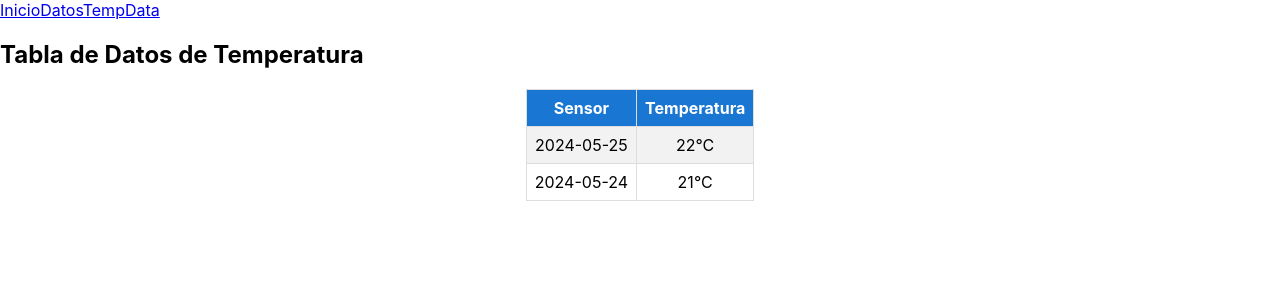
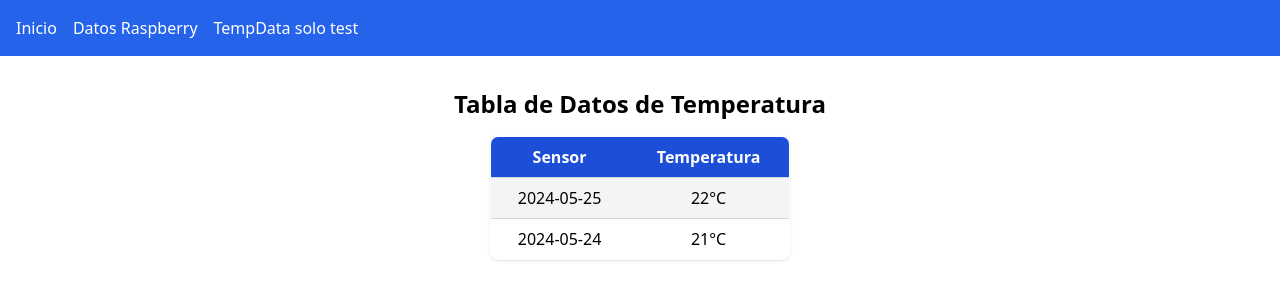
Before and after one commit to spotfreeman/telemetria-frontend, a React (Create React App) app: page /tempdata in a window 1280 px wide. Shown: the top 300 px of the page. Built offline with nearby package versions, Linux system fonts and the light colour scheme.

Commit message:
Actualización de estilos con Tailwind y mejoras en tablas

```diff
--- a/package.json
+++ b/package.json
@@ -3,6 +3,7 @@
   "version": "0.1.0",
   "private": true,
   "dependencies": {
+    "@heroicons/react": "^2.2.0",
     "@testing-library/dom": "^10.4.0",
     "@testing-library/jest-dom": "^6.6.3",
     "@testing-library/react": "^16.3.0",
@@ -37,5 +38,10 @@
       "last 1 firefox version",
       "last 1 safari version"
     ]
+  },
+  "devDependencies": {
+    "autoprefixer": "^10.4.21",
+    "postcss": "^8.5.3",
+    "tailwindcss": "^3.4.17"
   }
 }
--- /dev/null
+++ b/postcss.config.js
@@ -0,0 +1,6 @@
+module.exports = {
+  plugins: {
+    tailwindcss: {},
+    autoprefixer: {},
+  },
+}
--- a/src/App.js
+++ b/src/App.js
@@ -7,14 +7,14 @@ import { TempData } from './Pages/TempData';
 function App() {
   return (
     <Router>
-      <nav>
-        <Link to="/">Inicio</Link>
-        <Link to="/datos">Datos</Link>
-        <Link to="/tempdata">TempData</Link>
+      <nav className="bg-blue-600 p-4 flex gap-4">
+        <Link to="/" className="text-white hover:underline">Inicio</Link>
+        <Link to="/datos" className="text-white hover:underline">Datos Raspberry</Link>
+        <Link to="/tempdata" className="text-white hover:underline">TempData solo test</Link>
       </nav>
 
       <Routes>
-        <Route path="/" element={<div>Página principal</div>} />
+        <Route path="/" element={<div>Telemetria Página principal</div>} />
         <Route path="/datos" element={<DatosPage />} />
         <Route path="/tempdata" element={<TempData />} />
         <Route path="*" element={<div>404 - Página no encontrada</div>} />
--- a/src/DatosPage.js
+++ b/src/DatosPage.js
@@ -9,32 +9,21 @@ function DatosPage() {
             .then(setDatos);
     }, []);
 
-    const thTdStyle = {
-        border: '1px solid #ddd',
-        padding: '8px',
-        textAlign: 'center'
-    };
-
     return (
-        <div>
-            <h2>Datos desde MongoDB</h2>
-            <table style={{
-                width: '50%',
-                margin: 'auto',
-                borderCollapse: 'collapse',
-                marginTop: '20px'
-            }}>
+        <div className="flex flex-col items-center mt-8">
+            <h2 className="text-2xl font-bold mb-4">Datos desde MongoDB</h2>
+            <table className="min-w-[300px] w-1/2 border border-gray-300 rounded-lg overflow-hidden shadow">
                 <thead>
-                    <tr style={{ backgroundColor: '#1976d2', color: 'white' }}>
-                        <th style={thTdStyle}>Fecha y Hora</th>
-                        <th style={thTdStyle}>Temperatura</th>
+                    <tr className="bg-blue-700 text-white">
+                        <th className="px-4 py-2 border-b border-gray-300 text-center">Fecha y Hora</th>
+                        <th className="px-4 py-2 border-b border-gray-300 text-center">Temperatura</th>
                     </tr>
                 </thead>
                 <tbody>
                     {datos.map((dato, idx) => (
-                        <tr key={dato._id} style={{ backgroundColor: idx % 2 === 0 ? '#f2f2f2' : '#ffffff' }}>
-                            <td style={thTdStyle}>{dato.fecha_hora}</td>
-                            <td style={thTdStyle}>{dato.temperatura}</td>
+                        <tr key={dato._id} className={idx % 2 === 0 ? "bg-gray-100" : "bg-white"}>
+                            <td className="px-4 py-2 text-center border-b border-gray-300">{dato.fecha_hora}</td>
+                            <td className="px-4 py-2 text-center border-b border-gray-300">{dato.temperatura}</td>
                         </tr>
                     ))}
                 </tbody>
--- a/src/Pages/TempData.jsx
+++ b/src/Pages/TempData.jsx
@@ -1,22 +1,22 @@
 export const TempData = () => {
     return (
-        <div>
-            <h2>Tabla de Datos de Temperatura</h2>
-            <table style={{ borderCollapse: 'collapse', margin: 'auto', marginTop: '20px' }}>
+        <div className="flex flex-col items-center mt-8">
+            <h2 className="text-2xl font-bold mb-4">Tabla de Datos de Temperatura</h2>
+            <table className="min-w-[300px] border border-gray-300 rounded-lg overflow-hidden shadow">
                 <thead>
-                    <tr style={{ backgroundColor: '#1976d2', color: 'white' }}>
-                        <th style={{ border: '1px solid #ddd', padding: '8px' }}>Sensor</th>
-                        <th style={{ border: '1px solid #ddd', padding: '8px' }}>Temperatura</th>
+                    <tr className="bg-blue-700 text-white">
+                        <th className="px-4 py-2 border-b border-gray-300">Sensor</th>
+                        <th className="px-4 py-2 border-b border-gray-300">Temperatura</th>
                     </tr>
                 </thead>
                 <tbody>
-                    <tr style={{ backgroundColor: '#f2f2f2' }}>
-                        <td style={{ border: '1px solid #ddd', padding: '8px', textAlign: 'center' }}>2024-05-25</td>
-                        <td style={{ border: '1px solid #ddd', padding: '8px', textAlign: 'center' }}>22°C</td>
+                    <tr className="bg-gray-100">
+                        <td className="px-4 py-2 text-center border-b border-gray-300">2024-05-25</td>
+                        <td className="px-4 py-2 text-center border-b border-gray-300">22°C</td>
                     </tr>
                     <tr>
-                        <td style={{ border: '1px solid #ddd', padding: '8px', textAlign: 'center' }}>2024-05-24</td>
-                        <td style={{ border: '1px solid #ddd', padding: '8px', textAlign: 'center' }}>21°C</td>
+                        <td className="px-4 py-2 text-center border-b border-gray-300">2024-05-24</td>
+                        <td className="px-4 py-2 text-center border-b border-gray-300">21°C</td>
                     </tr>
                 </tbody>
             </table>
--- a/src/index.css
+++ b/src/index.css
@@ -1,13 +1,3 @@
-body {
-  margin: 0;
-  font-family: -apple-system, BlinkMacSystemFont, 'Segoe UI', 'Roboto', 'Oxygen',
-    'Ubuntu', 'Cantarell', 'Fira Sans', 'Droid Sans', 'Helvetica Neue',
-    sans-serif;
-  -webkit-font-smoothing: antialiased;
-  -moz-osx-font-smoothing: grayscale;
-}
-
-code {
-  font-family: source-code-pro, Menlo, Monaco, Consolas, 'Courier New',
-    monospace;
-}
+@tailwind base;
+@tailwind components;
+@tailwind utilities;
--- /dev/null
+++ b/tailwind.config.js
@@ -0,0 +1,10 @@
+/** @type {import('tailwindcss').Config} */
+module.exports = {
+  content: [
+    "./src/**/*.{js,jsx,ts,tsx}",
+  ],
+  theme: {
+    extend: {},
+  },
+  plugins: [],
+}
```
Also changed, not shown: 1 other file (tests, documents, lock files or other folders).
